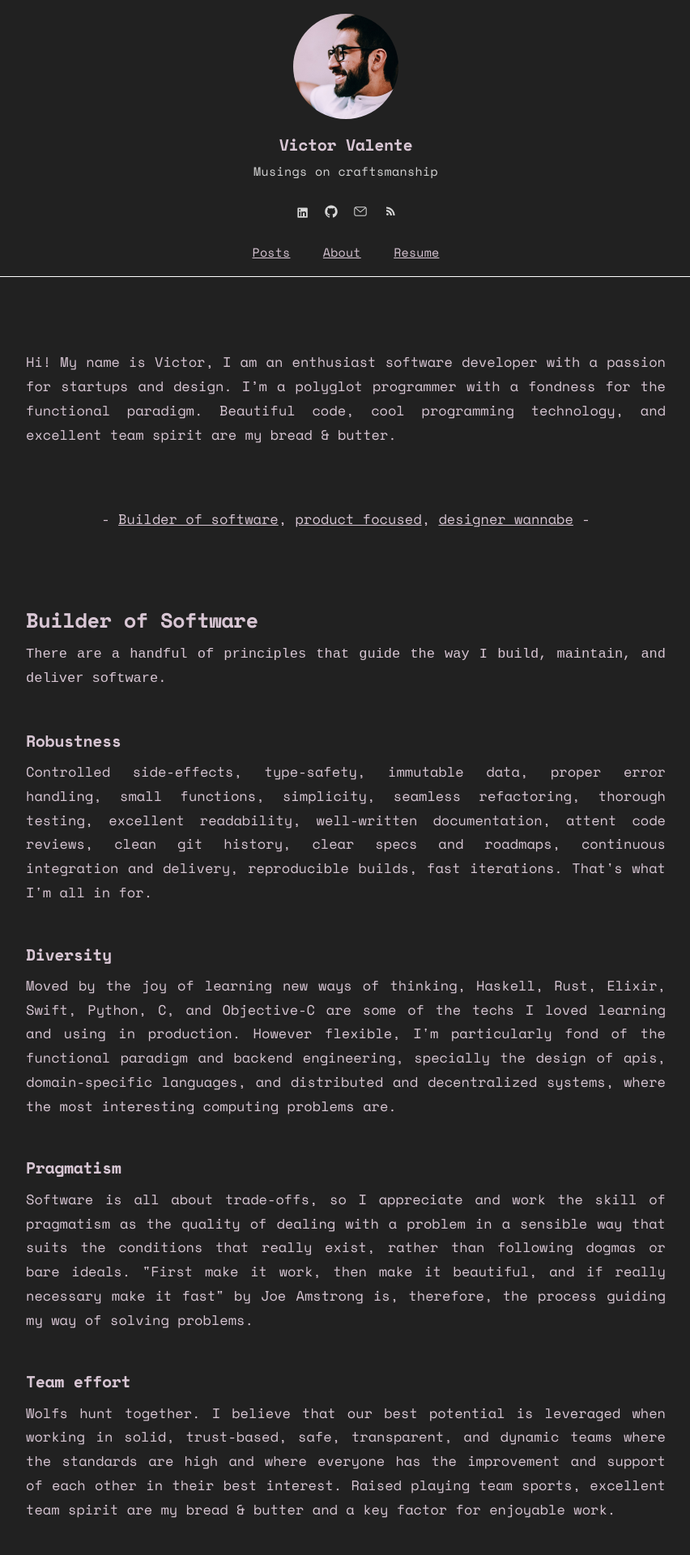
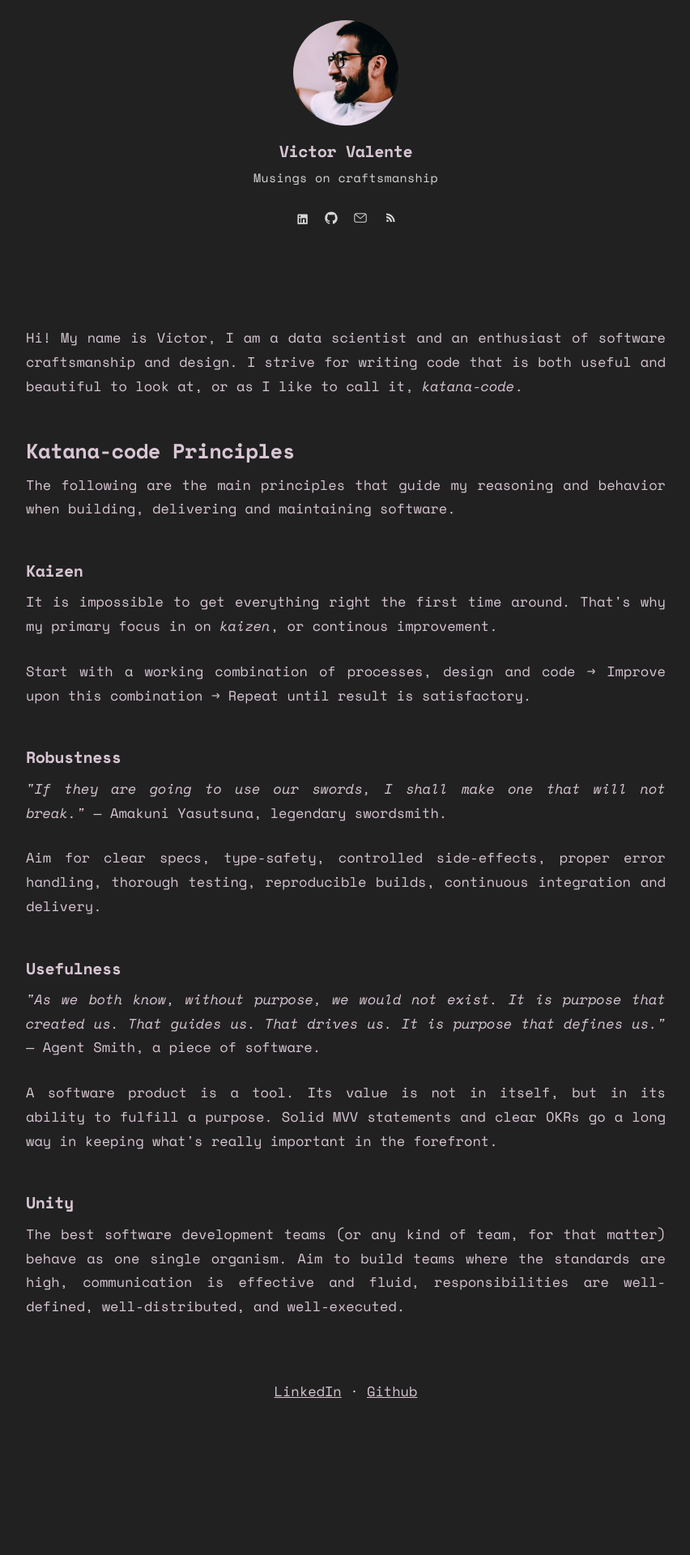
Before and after one commit to victorvalentee/victorvalentee.github.io, a Jekyll site: the page built from index.html, in a window 1280 px wide. Shown: the top 1920 px of the page at 81% size, without its empty margins (213-1065 px from the left). Built offline with Jekyll 4.4.1, drawn with Linux system fonts in a browser that asks for light colours; after the commit the page ends 1778 px from its top, so only the background shows below that; some of the changed text lies outside the part shown.

Commit message:
Edited all text and links from the home page.
Signed-off-by: victorvalentee <victorvalentee@gmail.com>

```diff
--- a/_includes/footer.html
+++ b/_includes/footer.html
@@ -2,10 +2,10 @@
 
   <div class="wrapper">
     <p class="credits">
-      <a target="_blank" href="https://www.linkedin.com/in/victorvalenteoficial/">Resume</a>
-       ·
-      <a target="_blank" href="https://www.linkedin.com/in/victorvalenteoficial/">About</a>
-       ·
+<!--      <a target="_blank" href="https://www.linkedin.com/in/victorvalenteoficial/">Resume</a>-->
+<!--       ·-->
+<!--      <a target="_blank" href="https://www.linkedin.com/in/victorvalenteoficial/">About</a>-->
+<!--       · -->
       <a target="_blank" href="https://www.linkedin.com/in/victorvalenteoficial/">LinkedIn</a>
        ·
       <a target="_blank" href="https://github.com/victorvalentee">Github</a>
--- a/_includes/header.html
+++ b/_includes/header.html
@@ -34,16 +34,17 @@
 
     </ul>
 
-    <nav class="site-nav">
-      <div class="trigger">
-        <a class="page-link" href="/posts">Posts</a>
-        {% for my_page in site.pages %}
-            {% if my_page.title %}
-                <a class="page-link" href="{{ my_page.url | prepend: site.baseurl }}">{{ my_page.title }}</a>
-            {% endif %}
-        {% endfor %}
-      </div>
-    </nav>
+<!--    <nav class="site-nav">-->
+<!--      <div class="trigger">-->
+<!--        <a class="page-link" href="/">Home</a>-->
+<!--        <a class="page-link" href="/posts">Posts</a>-->
+<!--        {% for my_page in site.pages %}-->
+<!--            {% if my_page.title %}-->
+<!--                <a class="page-link" href="{{ my_page.url | prepend: site.baseurl }}">{{ my_page.title }}</a>-->
+<!--            {% endif %}-->
+<!--        {% endfor %}-->
+<!--      </div>-->
+<!--    </nav>-->
 
   </div>
 
--- /dev/null
+++ b/_posts/idea-code-as-comunication.markdown
@@ -0,0 +1 @@
+Readability as investment
--- /dev/null
+++ b/_posts/idea-katana-code.markdown
@@ -0,0 +1,3 @@
+"First make it work, then make it beautiful, and if really necessary make it fast." -- Joe Amstrong
+Just like the katana, code is a tool, and the encompassing tech is a means to an end.
+"I shall make one that will not break." - Amakuni
--- /dev/null
+++ b/_posts/idea-quality-over-features.markdown
@@ -0,0 +1 @@
+"This is not some gold-plated over engineering. This is practical and pragmatic. They aim to retain and sustain their ability to make changes effectively and efficiently over the long haul." -- Dave Farley
--- a/_sass/_layout.scss
+++ b/_sass/_layout.scss
@@ -3,7 +3,8 @@
  */
 .site-header {
     padding-top: 5px;
-    border-bottom: 1px solid $grey-color-light;
+    padding-bottom: 30px;
+    //border-bottom: 1px solid $text-color;
     min-height: 56px;
     // Positioning context for the mobile navigation icon
     position: relative;
@@ -115,7 +116,6 @@ background: transparent;
  */
 .hidden-link {
     color: $text-color;
-    pointer-events: none;
     text-decoration: none;
 }
 
@@ -128,7 +128,7 @@ background: transparent;
  * Site footer
  */
 .site-footer {
-    border-top: 1px solid $grey-color-light;
+    //border-top: 1px solid $grey-color-light;
     padding: $spacing-unit 0;
 
     .credits {
@@ -461,7 +461,7 @@ h1.post-title {
 .face {
     position: relative;
     width: 130px;
-    margin: 12px auto 20px auto;
+    margin: 20px auto 20px auto;
 }
 
 .face a {
--- a/index.html
+++ b/index.html
@@ -4,144 +4,44 @@ layout: default
 
 <div class="home">
   <p>
-    Hi! My name is Victor, I am an enthusiast software developer with a passion for startups and design.
-    I’m a polyglot programmer with a fondness for the functional paradigm. Beautiful code, cool programming
-    technology, and excellent team spirit are my bread & butter.
+    Hi! My name is Victor, I am a data scientist and an enthusiast of software craftsmanship and design.
+    I strive for writing code that is both useful and beautiful to look at, or as I like to call it, <em>katana-code</em>.
   </p>
 
-  <div class="table-of-contents">
-    <p>-
-      <a href="#builder-of-software">Builder of software</a>,
-      <a href="#product-focused">product focused</a>,
-      <a href="#designer-wannabe">designer wannabe</a>
-      -
-      </p>
-  </div>
+  <div id="katana-code-principles">
+    <h2>Katana-code Principles</h2>
+    <p>The following are the main principles that guide my reasoning and behavior when building, delivering and maintaining software.</p>
 
-  <div id="builder-of-software">
-    <h2>Builder of Software</h2>
-    <p style="font-family: monospace;">There are a handful of principles that guide the way I build, maintain, and deliver software.</p>
+    <h3>Kaizen</h3>
+    <p>It is impossible to get everything right the first time around. That's why my primary focus in on <em>kaizen</em>, or continous improvement.</p>
+    <p>Start with a working combination of processes, design and code &rarr; Improve upon this combination &rarr; Repeat until result is satisfactory.</p>
 
-    <div class="one-column-grid">
-      <div>
     <h3>Robustness</h3>
     <p>
-          Controlled side-effects, type-safety, immutable data, proper error handling, small functions,
-          simplicity, seamless refactoring, thorough testing, excellent readability, well-written
-          documentation, attent code reviews, clean git history, clear specs and roadmaps, continuous
-          integration and delivery, reproducible builds, fast iterations. That's what I'm all in for.</p>
-      </div>
-        <div>
-          <h3>Diversity</h3>
+      <em>"If they are going to use our swords, I shall make one that will not break."</em> &mdash; Amakuni Yasutsuna, legendary swordsmith.
+    </p>
     <p>
-            Moved by the joy of learning new ways of thinking, Haskell, Rust, Elixir, Swift,
-            Python, C, and Objective-C are some of the techs I loved learning and using in production.
-            However flexible, I'm particularly fond of the functional paradigm and backend
-            engineering, specially the design of apis, domain-specific languages, and
-            distributed and decentralized systems, where the most interesting computing problems are.
+      Aim for clear specs, type-safety, controlled side-effects, proper error handling, thorough testing,
+      reproducible builds, continuous integration and delivery.
     </p>
-        </div>
-        <div>
-          <h3>Pragmatism</h3>
+
+    <h3>Usefulness</h3>
     <p>
-            Software is all about trade-offs, so I appreciate and work the skill
-            of pragmatism as the quality of dealing with a problem in a sensible way that
-            suits the conditions that really exist, rather than following dogmas or bare ideals.
-            "First make it work, then make it beautiful, and if really necessary make it fast"
-            by Joe Amstrong is, therefore, the process guiding my way of solving problems.
+      <em>
+        "As we both know, without purpose, we would not exist.
+        It is purpose that created us. That guides us. That drives us. It is purpose that defines us."
+      </em> &mdash; Agent Smith, a piece of software.
     </p>
-        </div>
-        <div>
-          <h3>Team effort</h3>
     <p>
-            Wolfs hunt together. I believe that our best potential is leveraged when working in
-            solid, trust-based, safe, transparent, and dynamic teams where the standards are high
-            and where everyone has the improvement and support of each other in their best interest.
-            Raised playing team sports, excellent team spirit are my bread & butter and a key factor
-            for enjoyable work.
+      A software product is a tool. Its value is not in itself, but in its ability to fulfill a purpose.
+      Solid MVV statements and clear OKRs go a long way in keeping what's really important in the forefront.
     </p>
-        </div>
-        <div>
-          <h3>Open source</h3>
+
+    <h3>Unity</h3>
     <p>
-            When I received my first free Linux distribution as a late teenager, I was astonished that
-            a free operating system - that anyone in the world could contribute to - had just
-            brought my old pc back to life and outperform a mainstream, closed, and corporate alternative
-            costing $300 a license. I felt moved by that experience and have always worked in environments
-            where open source is at the core of the culture. Now proudly working on <ref="https://radicle.xyz">Radicle</a>,
-            an open-source, secure peer-to-peer code collaboration without intermediaries.
+      The best software development teams (or any kind of team, for that matter) behave as one single organism.
+      Aim to build teams where the standards are high, communication is effective and fluid, responsibilities are well-defined, well-distributed, and well-executed.
     </p>
+
   </div>
 </div>
-  </div>
-
-  <div id="product-focused">
-    <h2>Product Focused</h2>
-    <p>Beautiful tech to build beautiful products.</p>
-
-    <div class="one-column-grid">
-        <div>
-          <h3>Products over Projects</h3>
-          <p>
-            During a few years of consultancy, working in different projects every other month,
-            it became clear that my heart was in products. Moved to product companies by Joel
-            Spolsky, I see in products the opportunity to witness the long-term consequences
-            of design and implementation decisions and to keep bringing value week after week to
-            end-users.
-          </p>
-        </div>
-        <div>
-          <h3>Small environments</h3>
-          <p>With an aquired passion for startups, my preference lays in small environments moved by
-            great taste and vision focused around a product, where there are clear OKRs guiding and
-            contextualizing the much work to do, where everyone is accountable and able to make
-            a real impact in the course of the product and company.
-          </p>
-        </div>
-        <div>
-          <h3>Tech as a means to an end</h3>
-          <p>
-            I sure enjoy learning and getting lost in the internals of programming languages. However,
-            seeing the meaning and purpose of the work I do is fundamental to me. Working on products
-            that truly mean to make a difference in the world is, therefore, my deepest aim.
-          </p>
-        </div>
-    </div>
-  </div>
-
-  <div id="designer-wannabe">
-    <h2>Designer wannabe</h2>
-    <p>Fine designers and artists have my deepest respect and whenever possible I get
-      in touch with their craft and learn from them. </p>
-    <div class="one-column-grid">
-        <div>
-          <h3>Typography</h3>
-          <p>
-            For some reason, I have always paid some caring attention to typography.
-            Be it in school reports, presentations, art, posters, street signs,
-            books, you name it. The Introduction to Typography course by the California
-            Institute of the Arts brought shape and formal thinking to this passion of mine.
-          </p>
-        </div>
-        <div>
-          <h3>UI & UX</h3>
-          <p>Having started off as a web designer, my UI designer side is still around. I have
-            <a href="https://VictorValente.com/2018/02/04/redesigning-haskell-docs">redesigned the Haskell docs</a>,
-            <a href="https://VictorValente.com/2019/10/30/the-new-kidiyo-menu">designed the new Kidiyo app menu</a>,
-            <a href="https://arochalife.com">A Rocha Life</a>'s website,
-            the <a href="https://docs.channable.com/api/v1/#introduction">Channable API documentation</a>,
-            this very blog, and more. The UI & UX courses I followed during my bachelor taught me
-            a good deal around what makes a great experience, something I am always on the lookout for.</p>
-        </div>
-        <div>
-          <h3>Visuals</h3>
-          <p>
-            No more efficient designing visuals than elephants riding bikes,
-            somehow I pulled a logo for the <a href="https://github.com/channable/icepeak">Icepeak - Fast JSON document
-            store written in Haskell</a>, an open-source project I contributed to.
-            Definitly something I'd like to get better at.
-          </p>
-        </div>
-    </div>
-
-  </div>
```
Also changed, not shown: _posts/idea-deep-work-vs-flow.markdown (added), _posts/idea-pair-programming.markdown (added), _posts/idea-quick-and-dirty-development.markdown (added), _posts/idea-software-development-is-also-a-social-activity.markdown (added), _posts/idea-tdd.markdown (added), favicon.png (added). Lines whose indentation alone changed are shown as unchanged.
